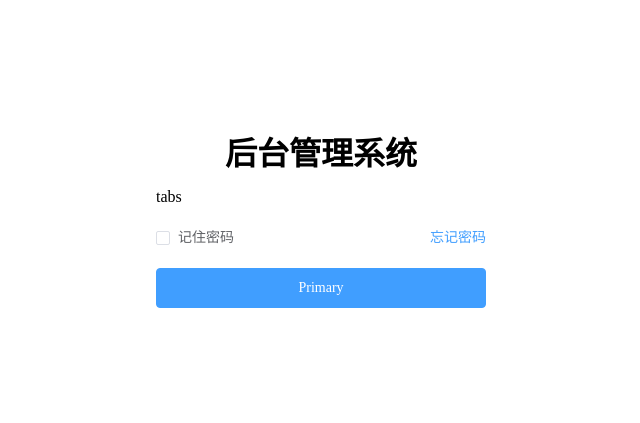
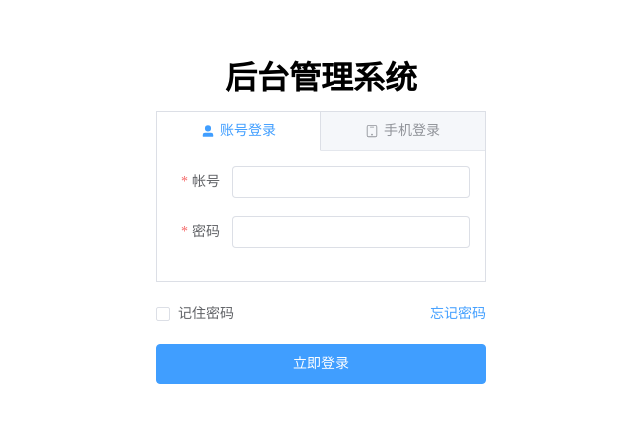
Before and after one commit to Sternstrunde/Vue, a Vue app: page /#/login in a window 1280 px wide. Shown: the part 103-526 px from the top of the page, without its empty margins (319-959 px from the left). Built offline with nearby package versions, Linux system fonts and the light colour scheme.

Commit message:
✨ feat: 完成登录页面

```diff
--- a/package.json
+++ b/package.json
@@ -12,6 +12,7 @@
     "format": "prettier --write src/"
   },
   "dependencies": {
+    "@element-plus/icons-vue": "^2.1.0",
     "axios": "^1.4.0",
     "normalize.css": "^8.0.1",
     "pinia": "^2.1.4",
@@ -26,7 +27,8 @@
     "@vue/eslint-config-prettier": "^7.1.0",
     "@vue/eslint-config-typescript": "^11.0.3",
     "@vue/tsconfig": "^0.4.0",
-    "element-plus": "^2.3.7",
+    "consola": "^3.2.3",
+    "element-plus": "^2.3.8",
     "eslint": "^8.39.0",
     "eslint-plugin-prettier": "^5.0.0",
     "eslint-plugin-vue": "^9.11.0",
@@ -37,6 +39,7 @@
     "unplugin-auto-import": "^0.16.6",
     "unplugin-vue-components": "^0.25.1",
     "vite": "^4.3.9",
+    "vite-plugin-style-import": "^2.0.0",
     "vue-tsc": "^1.8.4"
   }
 }
--- a/src/assets/css/common.less
+++ b/src/assets/css/common.less
@@ -0,0 +1,3 @@
+:root {
+  // --el-button-size: 50px !important;
+}
--- /dev/null
+++ b/src/global/register-icons.ts
@@ -0,0 +1,10 @@
+import type { App } from 'vue'
+import * as ElementPlusIconsVue from '@element-plus/icons-vue'
+
+function registerIcons(app: App<Element>) {
+  for (const [key, component] of Object.entries(ElementPlusIconsVue)) {
+    app.component(key, component)
+  }
+}
+
+export default registerIcons
--- a/src/service/config/index.ts
+++ b/src/service/config/index.ts
@@ -5,21 +5,21 @@
 // 2.代码逻辑判断，判断当前环境
 // vite 默认提供的环境变量
 // console.log(import.meta.env.MODE)
-console.log(import.meta.env.DEV) // 是否开发环境
-console.log(import.meta.env.PROD) // 是否生产环境
-console.log(import.meta.env.SSR) // 是否是服务器端渲染(server side render)
+// console.log(import.meta.env.DEV) // 是否开发环境
+// console.log(import.meta.env.PROD) // 是否生产环境
+// console.log(import.meta.env.SSR) // 是否是服务器端渲染(server side render)
 
 let BASE_URL = ''
 if (import.meta.env.MODE === 'production') {
-  BASE_URL = 'http://codercba.prod:8000'
+  BASE_URL = 'http://152.136.185.210:4000'
 } else {
-  BASE_URL = 'http://coderwhy.dev:8000'
+  BASE_URL = 'http://152.136.185.210:5000'
 }
 
 console.log(BASE_URL)
 
 // 3.通过创建dotenv 文件直接创建变量
-console.log(import.meta.env.VITE_URL)
+// console.log(import.meta.env.VITE_URL)
 
 export const TIME_OUT = 10000
 export { BASE_URL }
--- /dev/null
+++ b/src/service/login/login.ts
@@ -0,0 +1,8 @@
+import hyRequest from '..'
+
+export function accountLoginRequest(account: any) {
+  return hyRequest.post({
+    url: '/login',
+    data: account
+  })
+}
--- a/src/views/login/Login.vue
+++ b/src/views/login/Login.vue
@@ -5,6 +5,7 @@
 </template>
 
 <script setup lang="ts">
+import { MessageBox } from '@element-plus/icons-vue'
 import loginPanel from './c-pns/login-panel.vue'
 </script>
 
--- a/src/views/login/c-pns/login-panel.vue
+++ b/src/views/login/c-pns/login-panel.vue
@@ -1,19 +1,74 @@
 <template>
   <div class="login-panel">
+    <!-- 顶部的标题-->
     <h1 class="title">后台管理系统</h1>
-    <div class="tabs">tabs</div>
+
+    <!-- 中间tabs切换-->
+    <div class="tabs">
+      <el-tabs type="border-card" stretch v-model="activeName">
+        <!--1.账号登录的Pane-->
+        <el-tab-pane name="account">
+          <template #label>
+            <div class="label">
+              <el-icon><UserFilled /></el-icon>
+              <span class="text">账号登录</span>
+            </div>
+          </template>
+          <div>
+            <PanelAccount ref="accountRef" />
+          </div>
+        </el-tab-pane>
+        <!--2.手机登录的Pane-->
+        <el-tab-pane name="phone">
+          <template #label>
+            <div class="label">
+              <el-icon><Cellphone /></el-icon>
+              <span class="text">手机登录</span>
+            </div>
+          </template>
+          <div>
+            <PanelPhone></PanelPhone>
+          </div>
+        </el-tab-pane>
+      </el-tabs>
+    </div>
+
+    <!-- 底部区域-->
     <div class="control-account">
       <el-checkbox v-model="isRemPwd" label="记住密码" size="large" />
       <el-link type="primary">忘记密码</el-link>
     </div>
-    <el-button class="login-btn" type="primary" size="large">Primary</el-button>
+    <el-button
+      class="login-btn"
+      type="primary"
+      size="large"
+      @click="handleLoginBtnClick"
+    >
+      立即登录
+    </el-button>
   </div>
 </template>
 
 <script setup lang="ts">
 import { ref } from 'vue'
+import PanelAccount from './panel-account.vue'
+import PanelPhone from './panel-phone.vue'
 
 const isRemPwd = ref(false)
+const activeName = ref('account')
+const accountRef = ref<InstanceType<typeof PanelAccount>>()
+
+function handleLoginBtnClick() {
+  if (activeName.value === 'account') {
+    // console.log('用户在进行账号登录')
+    // 1. 获取子组件的实例
+
+    accountRef.value?.loginAction()
+    // 2.调用方法
+  } else {
+    console.log('用户在进行手机登录')
+  }
+}
 </script>
 
 <style scoped lang="less">
@@ -25,7 +80,7 @@ const isRemPwd = ref(false)
     text-align: center;
     margin-bottom: 15px;
   }
-  .icon {
+  .label {
     display: flex;
     align-items: center;
     justify-content: center;
@@ -45,6 +100,8 @@ const isRemPwd = ref(false)
   .login-btn {
     margin-top: 10px;
     width: 100%;
+
+    --el-button-size: 40px;
   }
 }
 </style>
--- /dev/null
+++ b/src/views/login/c-pns/panel-account.vue
@@ -0,0 +1,83 @@
+<template>
+  <div class="pane-account">
+    <!-- <el-form label-width="60px" :model="account" :rules="rules">
+      <el-form-item label="账号" props="name">
+        <el-input v-model="account.name" />
+      </el-form-item>
+      <el-form-item label="密码" props="password">
+        <el-input v-model="account.password" show-password />
+      </el-form-item>
+    </el-form> -->
+    <el-form
+      ref="ruleFormRef"
+      :model="ruleForm"
+      :rules="rules"
+      label-width="60px"
+      class="demo-ruleForm"
+      status-icon
+    >
+      <el-form-item label="帐号" prop="name">
+        <el-input v-model="ruleForm.name" />
+      </el-form-item>
+      <el-form-item label="密码" prop="password">
+        <el-input v-model="ruleForm.password" />
+      </el-form-item>
+    </el-form>
+  </div>
+</template>
+
+<script setup lang="ts">
+import { reactive, ref } from 'vue'
+import { ElMessage } from 'element-plus'
+import type { FormInstance, FormRules } from 'element-plus'
+import useLoginStore from '@/store/login/login.ts'
+
+interface RuleForm {
+  name: string
+  password: string
+}
+
+const formSize = ref('default')
+const ruleFormRef = ref<FormInstance>()
+const ruleForm = reactive<RuleForm>({
+  name: '',
+  password: ''
+})
+
+const rules = reactive<FormRules<RuleForm>>({
+  name: [
+    { required: true, message: '必须输入帐号信息', trigger: 'blur' },
+    { pattern: /^[a-z0-9]{6,20}$/, message: '必须是6-20位', trigger: 'change' }
+  ],
+  password: [
+    { required: true, message: '必须输入密码信息', trigger: 'blur' },
+    {
+      pattern: /^[a-z0-9]{3,}$/,
+      message: '必须是3位以上字母组成',
+      trigger: 'change'
+    }
+  ]
+})
+
+const loginStore = useLoginStore()
+// 3. 执行帐号的登录逻辑
+function loginAction() {
+  // console.log('111111', ruleForm.name, ruleForm.password)
+  ruleFormRef.value?.validate((valid) => {
+    if (valid) {
+      const name = ruleForm.name
+      const password = ruleForm.password
+
+      loginStore.loginAccountAction({ name, password })
+    } else {
+      ElMessage.error('验证失败')
+    }
+  })
+}
+
+defineExpose({
+  loginAction
+})
+</script>
+
+<style scoped lang="less"></style>
--- /dev/null
+++ b/src/views/login/c-pns/panel-phone.vue
@@ -0,0 +1,16 @@
+<template>
+  <div>
+    <el-form>
+      <el-form-item label="Name">
+        <el-input />
+      </el-form-item>
+      <el-form-item label="Activity zone">
+        <el-input />
+      </el-form-item>
+    </el-form>
+  </div>
+</template>
+
+<script setup lang="ts"></script>
+
+<style scoped lang="less"></style>
--- a/vite.config.ts
+++ b/vite.config.ts
@@ -5,6 +5,10 @@ import vue from '@vitejs/plugin-vue'
 import AutoImport from 'unplugin-auto-import/vite'
 import Components from 'unplugin-vue-components/vite'
 import { ElementPlusResolver } from 'unplugin-vue-components/resolvers'
+import {
+  createStyleImportPlugin,
+  ElementPlusResolve
+} from 'vite-plugin-style-import'
 
 // https://vitejs.dev/config/
 export default defineConfig({
@@ -15,6 +19,18 @@ export default defineConfig({
     }),
     Components({
       resolvers: [ElementPlusResolver()]
+    }),
+    createStyleImportPlugin({
+      resolves: [ElementPlusResolve()],
+      libs: [
+        {
+          libraryName: 'element-plus',
+          esModule: true,
+          resolveStyle: (name: string) => {
+            return `element-plus/theme-chalk/${name}.css`
+          }
+        }
+      ]
     })
   ],
   resolve: {
```
Also changed, not shown: components.d.ts (+16 -0 lines), src/main.ts (+29 -0 lines), 1 other file (tests, documents, lock files or other folders).
